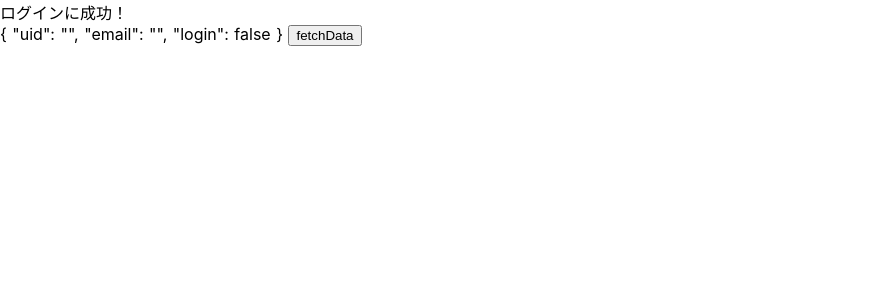
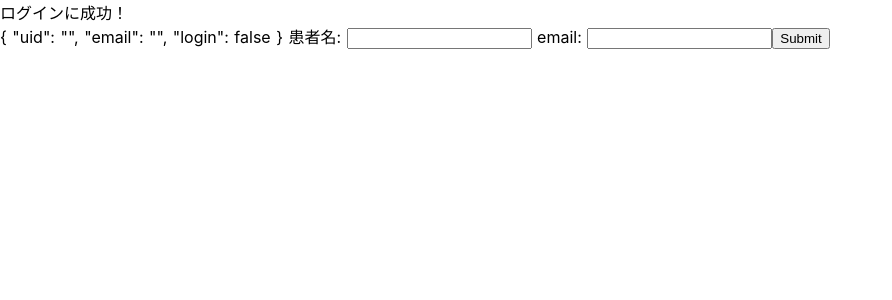
Before and after one commit to rui-watanabe/Vue-sample1, a Nuxt app: page /home in a window 1280 px wide. Shown: the top 300 px of the page, without its empty margins (0-892 px from the left). Built offline with nearby package versions, Linux system fonts and the light colour scheme; no server answers.

Commit message:
add function of  patient #2

```diff
--- a/pages/home.vue
+++ b/pages/home.vue
@@ -6,13 +6,30 @@
      ログインに成功！
    </p>
    {{ indicateUser }}
+    <label>
+     <span>
+      患者名:
+     </span>
+     <input
+       type="text"
+       v-model="patient.name"
+     >
+   </label>
+   <label>
+     <span>
+       email:
+     </span>
+     <input
+       type="text"
+       v-model="patient.email"
+     >
+   </label>
    <button
      type="button"
-     @click="fetchData"
+     @click="submit"
    >
-     fetchData
+     Submit
    </button>
-   <div id="patient" />
  </div>
 </template>
 
@@ -23,7 +40,8 @@ export default {
   data () {
    return {
      patient: {
-       name: ""
+       name: "",
+       email: ""
      },
    }
  },
@@ -33,11 +51,17 @@ export default {
     }
   },
   methods: {
-    fetchData () {
-     let Ref = firebase.database().ref('/')
-     Ref.on('value', function(snapshot){
-       document.getElementById("patient").innerHTML = snapshot.child("name").val()
-     })
+     submit () {
+     const db = firebase.firestore()
+     let dbPatients = db.collection('patients')
+     dbPatients
+       .add({
+         name: this.patient.name,
+         email: this.patient.email,
+       })
+       .then(ref => {
+         console.log('Add ID: ', ref.id)
+       })
    },
   }
 }
```
